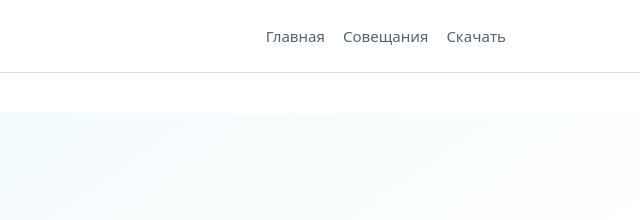
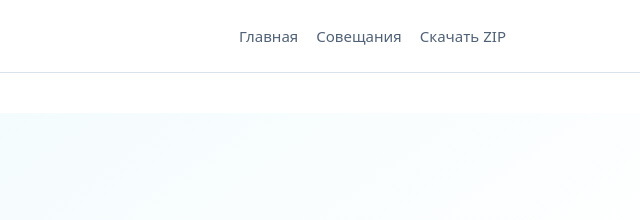
Before and after one commit to Octopus-inc/s2t-local, a plain HTML site: page docs/interviews/index.html in a window 1280 px wide. Shown: the top 220 px of the page, 640-1280 px from the left. Drawn offline with Linux system fonts and the light colour scheme.

Commit message:
site(ux): link navigation download directly to one ZIP

```diff
--- a/docs/interviews/index.html
+++ b/docs/interviews/index.html
@@ -3,7 +3,7 @@
 <title>Расшифровка интервью с разделением спикеров — S2T Local</title>
 <meta name="description" content="Как расшифровать аудиоинтервью локально на Windows: разделение спикеров, проверка реплик, экспорт TXT. Бесплатный S2T Local Early Access.">
 <link rel="canonical" href="https://octopus-inc.github.io/s2t-local/interviews/"><link rel="stylesheet" href="../style.css"></head>
-<body><header class="site-header"><div class="wrap nav"><a class="brand" href="../">◉ S2T Local</a><nav class="navlinks" aria-label="Навигация"><a href="../">Главная</a><a href="../meetings/">Совещания</a><a href="https://github.com/Octopus-inc/s2t-local/releases/tag/v0.1.3">Скачать</a></nav></div></header>
+<body><header class="site-header"><div class="wrap nav"><a class="brand" href="../">◉ S2T Local</a><nav class="navlinks" aria-label="Навигация"><a href="../">Главная</a><a href="../meetings/">Совещания</a><a href="https://github.com/Octopus-inc/s2t-local/releases/download/v0.1.3/S2T-Local-0.1.3-windows-x64.zip">Скачать ZIP</a></nav></div></header>
 <main><div class="wrap breadcrumb"><a href="../">Главная</a> / Интервью</div><div class="hero"><div class="wrap">
 <div class="eyebrow">Интервью · локальная транскрибация</div><h1>Как расшифровать интервью с разделением спикеров</h1>
 <p class="lead">Записали UX-интервью, интервью с кандидатом или исследовательский разговор? S2T Local помогает превратить аудио или видео в текст и распределить реплики по участникам — без передачи записи для распознавания в облако.</p>
```
